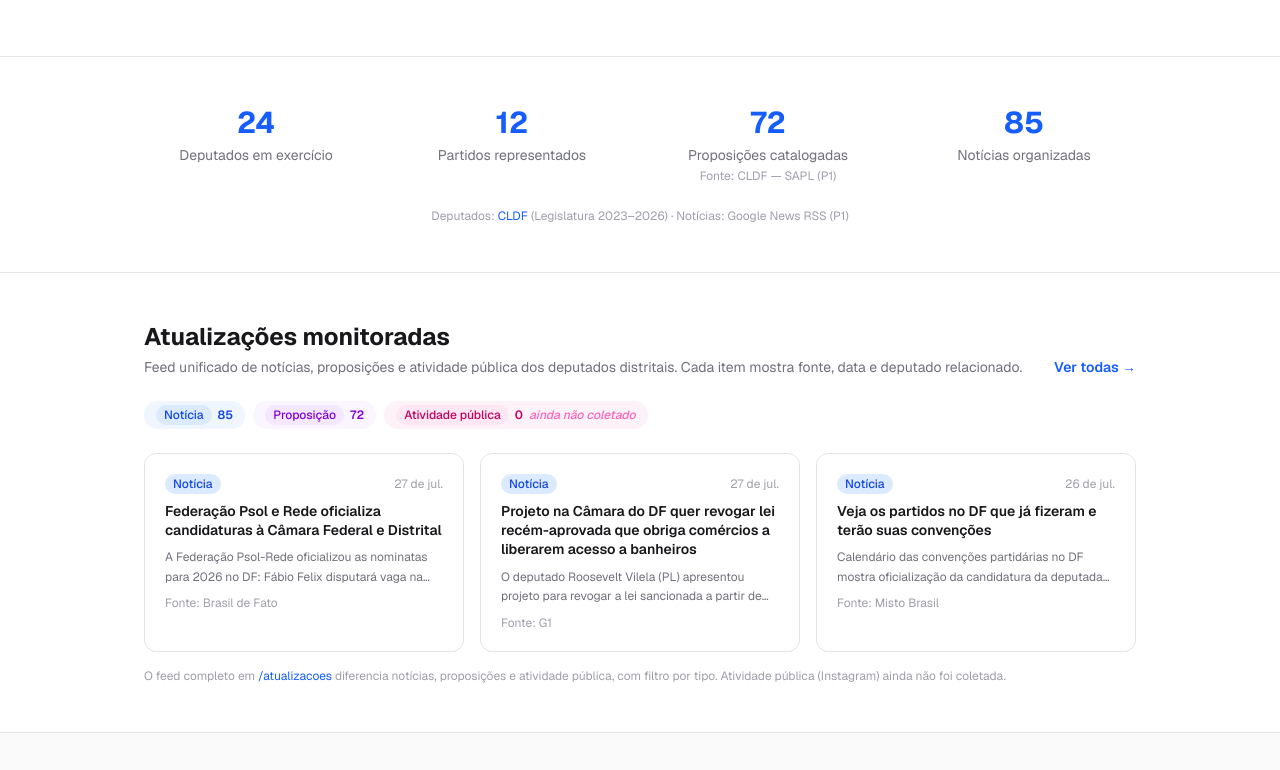
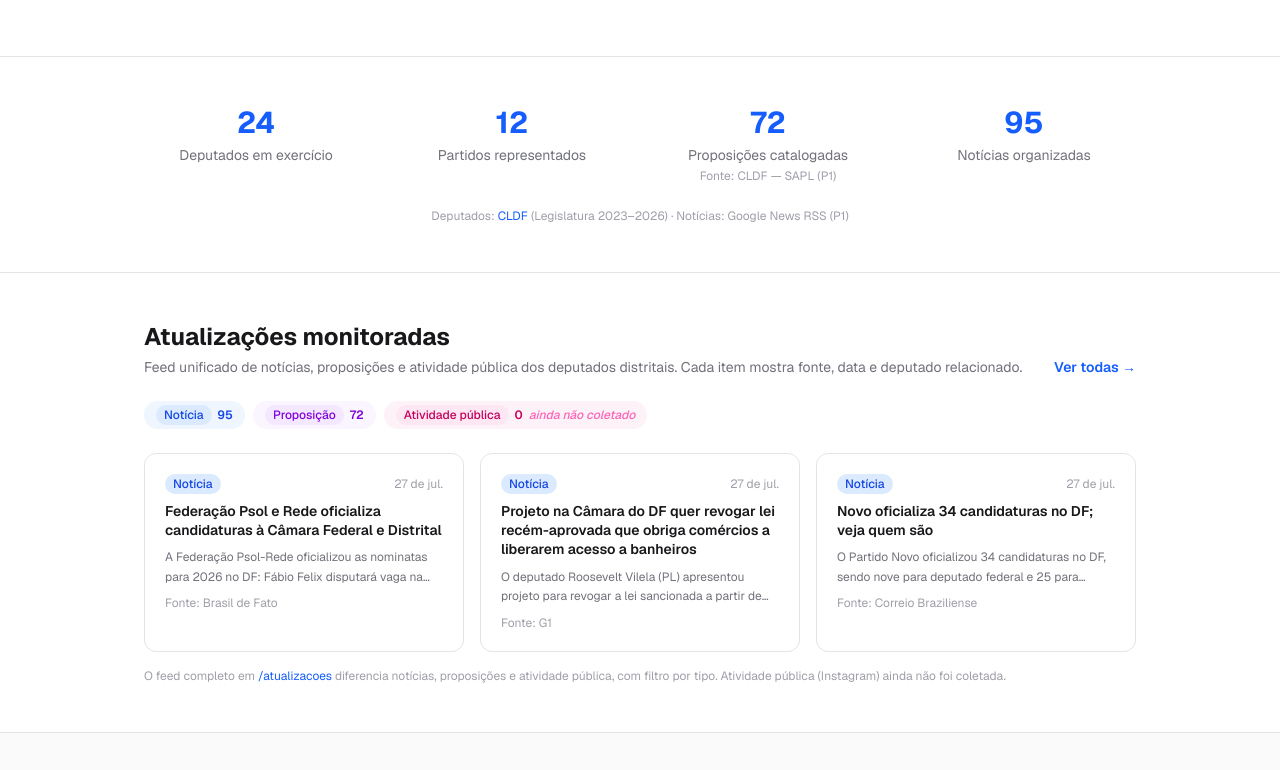
Before and after one commit to gustavomelofr/deputados-distritais-df-2026, a Next.js app: page / in a window 1280 px wide. Shown: the part 1270-2040 px from the top of the page. Built offline with nearby package versions, Linux system fonts and the light colour scheme.

Commit message:
feat(loop): atualização aprovada 2026-07-28T08-50-04-964Z (#123)
Co-authored-by: Agente Contínuo <agente@deputadosdistritais.dev>

```diff
--- a/src/data/noticias.ts
+++ b/src/data/noticias.ts
@@ -1021,4 +1021,124 @@ export const noticias: Noticia[] = [
     resumo: 'O PSB-DF realizará convenção em 3 de agosto, às 19h, no auditório da ADUnB, para oficializar a candidatura de Ricardo Cappelli ao governo do Distrito Federal e homologar candidatos ao Senado, à Câmara dos Deputados e à CLDF; a campanha prevê prioridades em saúde, educação, segurança, mobilidade e melhoria dos serviços públicos.',
     deputadosRelacionados: [],
   },
+  {
+    id: 'n86',
+    titulo: 'Eleições 2026: DF tem pelo menos cinco pré-candidatos ao Senado; veja nomes',
+    fonte: 'G1',
+    url: 'https://g1.globo.com/df/distrito-federal/eleicoes/2026/noticia/2026/06/01/eleicoes-2026-df-tem-pelo-menos-cinco-pre-candidatos-ao-senado-veja-nomes.ghtml',
+    data: '2026-06-01',
+    coletadaEm: '2026-07-28',
+    verificadaEm: '2026-07-28',
+    tipo: 'posicao_politica',
+    resumo: 'Levantamento do g1 mostra que ao menos cinco nomes são apontados como pré-candidatos às duas vagas do DF ao Senado: Leila Barros (PDT), Michelle Bolsonaro (PL), Ibaneis Rocha (MDB), Erika Kokay (PT) e Bia Kicis (PL); o quadro segue aberto até o registro oficial das candidaturas em agosto.',
+    deputadosRelacionados: [],
+  },
+  {
+    id: 'n87',
+    titulo: 'Novo oficializa 34 candidaturas no DF; veja quem são',
+    fonte: 'Correio Braziliense',
+    url: 'https://www.correiobraziliense.com.br/cidades-df/2026/07/7468691-novo-oficializa-34-candidaturas-no-df-veja-quem-sao.html',
+    data: '2026-07-27',
+    coletadaEm: '2026-07-28',
+    verificadaEm: '2026-07-28',
+    tipo: 'anuncio_partidario',
+    resumo: 'O Partido Novo oficializou 34 candidaturas no DF, sendo nove para deputado federal e 25 para deputado distrital, a primeira sigla do DF a registrar candidaturas no TSE; a legenda ampliou presença em relação a 2022, quando lançou cinco candidatos a federal e 18 a distrital.',
+    deputadosRelacionados: [],
+  },
+  {
+    id: 'n88',
+    titulo: 'Reginaldo Veras anuncia candidatura à reeleição',
+    fonte: 'Jornal de Brasília',
+    url: 'https://jornaldebrasilia.com.br/blogs-e-colunas/do-alto-da-torre/reginaldo-veras-anuncia-candidatura-a-reeleicao/',
+    data: '2026-07-16',
+    coletadaEm: '2026-07-28',
+    verificadaEm: '2026-07-28',
+    tipo: 'pre_candidatura',
+    resumo: 'O deputado federal Reginaldo Veras (PV) anunciou formalmente que disputará a reeleição; já tinha garantido uma das duas vagas do partido na Federação Brasil da Esperança (PT, PV e PCdoB) e afirmou que nunca deixou as salas de aula como professor da rede pública durante o mandato.',
+    deputadosRelacionados: [],
+  },
+  {
+    id: 'n89',
+    titulo: 'PT-DF lança pré-candidaturas à Câmara dos Deputados; veja lista de nomes',
+    fonte: 'Metrópoles',
+    url: 'https://www.metropoles.com/distrito-federal/pt-df-lanca-pre-candidaturas-a-camara-dos-deputados-veja-a-lista-de-nomes',
+    data: '2026-05-16',
+    coletadaEm: '2026-07-28',
+    verificadaEm: '2026-07-28',
+    tipo: 'anuncio_partidario',
+    resumo: 'O PT-DF aprovou nominata com sete pré-candidatos à Câmara dos Deputados: Agnelo Queiroz, Márcia Abrahão Moura, Marivaldo Pereira, Roberto Policarpo, Rosilene Corrêa, Ruth Venceremos e Vanessa Bicho Negrini; a lista reúne ex-gestores públicos e lideranças de movimentos sociais.',
+    deputadosRelacionados: [],
+  },
+  {
+    id: 'n90',
+    titulo: 'Michelle Bolsonaro é o centro das atenções em lançamento de pré-candidatura de Celina Leão no DF',
+    fonte: 'Estadão',
+    url: 'https://www.estadao.com.br/politica/coluna-do-estadao/michelle-bolsonaro-e-o-centro-das-atencoes-em-lancamento-de-pre-candidatura-de-celina-leao-no-df/',
+    data: '2026-07-17',
+    coletadaEm: '2026-07-28',
+    verificadaEm: '2026-07-28',
+    tipo: 'movimentacao_publica',
+    resumo: 'A governadora Celina Leão (PP) realiza pré-lançamento da candidatura à reeleição em Ceilândia, confirmando Gustavo Rocha (Republicanos) como vice; os holofotes estão voltados para a disputa ao Senado, com Celina articulando chapa feminina com Bia Kicis (PL) e convite a Michelle Bolsonaro.',
+    deputadosRelacionados: [],
+  },
+  {
+    id: 'n91',
+    titulo: 'Ex-governador Agnelo Queiroz lança pré-candidatura a deputado federal pelo DF',
+    fonte: 'Jornal TaguaCei',
+    url: 'https://jornaltaguacei.com.br/noticias/07/06/2026/ex-governador-agnelo-queiroz-lanca-pre-candidatura-a-deputado-federal-pelo-df-nossa-tarefa-e-retomar-as-politicas-publicas-e-recuperar-o-estado/',
+    data: '2026-06-07',
+    coletadaEm: '2026-07-28',
+    verificadaEm: '2026-07-28',
+    tipo: 'pre_candidatura',
+    resumo: 'O ex-governador do DF Agnelo Queiroz anunciou oficialmente sua pré-candidatura a deputado federal pelo PT-DF, afirmando que pretende contribuir para a melhoria da qualidade de vida da população e ajudar a reeleger o presidente Lula; o lançamento contou com a presença de Leandro Grass.',
+    deputadosRelacionados: [],
+  },
+  {
+    id: 'n92',
+    titulo: 'Celina Leão é pré-candidata ao governo do DF e acena a Michelle Bolsonaro',
+    fonte: 'O Povo',
+    url: 'https://www.opovo.com.br/noticias/politica/2026/07/18/celina-leao-e-pre-candidata-ao-governo-do-df-e-acena-a-michelle-bolsonaro.html',
+    data: '2026-07-18',
+    coletadaEm: '2026-07-28',
+    verificadaEm: '2026-07-28',
+    tipo: 'movimentacao_publica',
+    resumo: 'A governadora Celina Leão (PP) lançou pré-candidatura à reeleição em evento em Ceilândia com a presença de Bia Kicis (PL) e Damares Alves (Republicanos), reforçando o convite para Michelle Bolsonaro disputar o Senado; Celina afirmou que espera ter o MDB em sua aliança.',
+    deputadosRelacionados: [],
+  },
+  {
+    id: 'n93',
+    titulo: 'Celina convoca apoiadores para convenção: "O rugido da Leoa vai ecoar por todo DF"',
+    fonte: 'Diário do Poder',
+    url: 'https://diariodopoder.com.br/brasil-e-regioes/distrito-federal/e01-distrito-federal/celina-convoca-apoiadores-para-convencao-o-rugido-da-leoa-vai-ecoar-por-todo-df',
+    data: '2026-07-27',
+    coletadaEm: '2026-07-28',
+    verificadaEm: '2026-07-28',
+    tipo: 'anuncio_partidario',
+    resumo: 'A governadora Celina Leão (PP) convocou apoiadores para a convenção da Federação União Progressista (União Brasil e PP) em 2 de agosto, no Centro de Convenções Ulysses Guimarães, que oficializará sua candidatura ao GDF; Celina assumiu o cargo em 30 de março após renúncia de Ibaneis Rocha.',
+    deputadosRelacionados: [],
+  },
+  {
+    id: 'n94',
+    titulo: 'Celina lança pré-candidatura ao GDF e confirma Gustavo Rocha como vice',
+    fonte: 'Metrópoles',
+    url: 'https://www.metropoles.com/distrito-federal/celina-leao-lanca-pre-candidatura-e-confirma-gustavo-rocha-como-vice',
+    data: '2026-07-18',
+    coletadaEm: '2026-07-28',
+    verificadaEm: '2026-07-28',
+    tipo: 'movimentacao_publica',
+    resumo: 'A governadora Celina Leão (PP) lançou pré-candidatura à reeleição em Ceilândia e confirmou o ex-secretário da Casa Civil Gustavo Rocha (Republicanos) como pré-candidato a vice-governador; o evento contou com a presença das senadora Damares Alves e da deputada Bia Kicis.',
+    deputadosRelacionados: [],
+  },
+  {
+    id: 'n95',
+    titulo: 'Celina Leão lança pré-candidatura ao GDF e anuncia Gustavo Rocha como vice em evento em Ceilândia',
+    fonte: 'VEJA DF Notícias',
+    url: 'https://vejadf.com.br/celina-leao-lanca-pre-candidatura-ao-gdf-e-anuncia-gustavo-rocha-como-vice-em-evento-em-ceilandia/',
+    data: '2026-07-21',
+    coletadaEm: '2026-07-28',
+    verificadaEm: '2026-07-28',
+    tipo: 'movimentacao_publica',
+    resumo: 'A governadora Celina Leão (PP) lançou pré-candidatura ao GDF em Ceilândia, confirmando Gustavo Rocha (Republicanos) como vice; o ato reuniu lideranças como o presidente da CLDF Wellington Luiz e os distritais Pepa (PP) e Eduardo Pedrosa (União Brasil), além de 12 partidos da coligação.',
+    deputadosRelacionados: ['wellington-luiz', 'pepa', 'eduardo-pedrosa'],
+  },
 ];
```
Also changed, not shown: 1 other file (tests, documents, lock files or other folders).
